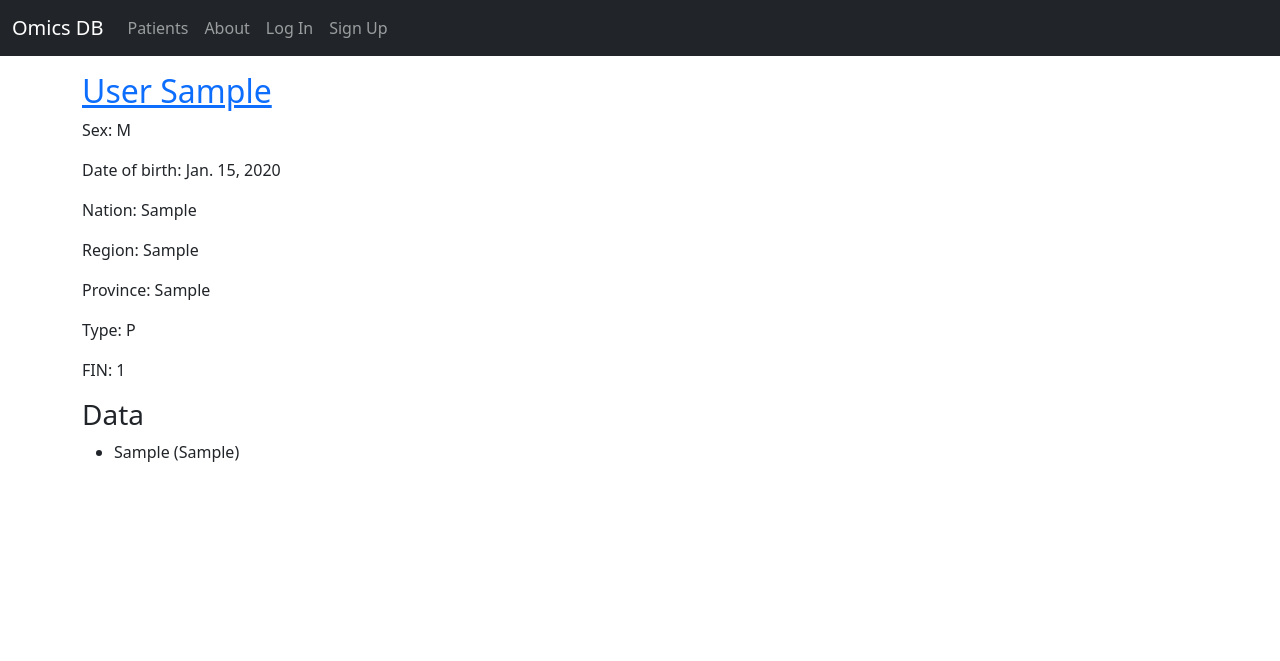
After one commit to Dallavilla-Tiziano/omics_portal, a Django app: page /patients/00000000-0000-0000-0000-000000000001/ in a window 1280 px wide. The commit adds this page. Shown: the top 661 px of the page. Run offline with Django 5.2, Linux system fonts and the light colour scheme; tables that the repository leaves empty hold one stand-in row (values such as "Sample post"); parts of the project's set-up code (start-up, migrations or seed data) failed here and were passed over.

Commit message:
working on db schema

```diff
--- a/omics_portal/settings.py
+++ b/omics_portal/settings.py
@@ -50,7 +50,8 @@ INSTALLED_APPS = [
     'allauth.account',
     # Local
     'accounts.apps.AccountsConfig',
-    'pages.apps.PagesConfig'
+    'pages.apps.PagesConfig',
+    'patients.apps.PatientsConfig',
 ]
 
 MIDDLEWARE = [
--- a/omics_portal/urls.py
+++ b/omics_portal/urls.py
@@ -23,5 +23,6 @@ urlpatterns = [
     # User management
     path("accounts/", include("allauth.urls")),
     # Local apps
-    path("", include("pages.urls"))
+    path("", include("pages.urls")),
+    path("patients/", include("patients.urls")),
 ]
--- /dev/null
+++ b/patients/apps.py
@@ -0,0 +1,6 @@
+from django.apps import AppConfig
+
+
+class PatientsConfig(AppConfig):
+    default_auto_field = 'django.db.models.BigAutoField'
+    name = 'patients'
--- /dev/null
+++ b/patients/models.py
@@ -0,0 +1,52 @@
+import uuid
+from django.contrib.auth import get_user_model
+from django.db import models
+from django.urls import reverse
+
+class Patient(models.Model):
+	id = models.UUIDField(
+		primary_key = True,
+		default = uuid.uuid4,
+		editable = False
+		)
+	class Sex(models.TextChoices):
+		MAN = "M", "Man"
+		WOMAN = "W", "Woman"
+	class Patient_type(models.TextChoices):
+		PROBAND = "P", "Proband"
+		RELATIVE = "R", "Relative"
+
+	last_name = models.CharField(max_length=100)
+	first_name = models.CharField(max_length=100)
+	sex = models.CharField(
+		max_length=1,
+		choices=Sex
+		)
+	date_of_birth = models.DateField()
+	nation = models.CharField(max_length=100)
+	region = models.CharField(max_length=100)
+	province = models.CharField(max_length=100)
+	patient_type = models.CharField(
+		max_length=1,
+		choices=Patient_type
+		)
+	fin = models.PositiveIntegerField()
+
+	def __str__(self):
+		return self.last_name
+
+	def get_absolute_url(self):
+		return reverse("patient_detail", args=[str(self.id)])
+
+class Data(models.Model):
+	patient = models.ForeignKey(
+		Patient,
+		on_delete=models.CASCADE,
+		related_name="data",
+		)
+
+	type = models.CharField(max_length=100)
+	location = models.CharField(max_length=100)
+
+	def __str__(self):
+		return self.type
--- /dev/null
+++ b/patients/urls.py
@@ -0,0 +1,7 @@
+from django.urls import path
+from .views import PatientListView, PatientDetailView
+
+urlpatterns = [
+	path("", PatientListView.as_view(), name="patient_list"),
+	path("<uuid:pk>/", PatientDetailView.as_view(), name="patient_detail"),
+]
--- /dev/null
+++ b/patients/views.py
@@ -0,0 +1,13 @@
+from django.shortcuts import render
+from django.views.generic import ListView, DetailView
+from .models import Patient
+
+class PatientListView(ListView):
+	model = Patient
+	context_object_name = "patient_list"
+	template_name = "patients/patient_list.html"
+
+class PatientDetailView(DetailView):
+	model = Patient
+	context_object_name = "patient"
+	template_name = "patients/patient_detail.html"
--- a/templates/_base.html
+++ b/templates/_base.html
@@ -18,6 +18,9 @@
       </button>
       <div class="collapse navbar-collapse" id="navbarCollapse">
         <ul class="navbar-nav me-auto mb-2 mb-md-0">
+          <li class="nav-item">
+            <a class="nav-link" href="{% url 'patient_list' %}">Patients</a>
+          </li>
           <li class="nav-item">
             <a class="nav-link" href="{% url 'about' %}">About</a>
           </li>
--- /dev/null
+++ b/templates/patients/patient_detail.html
@@ -0,0 +1,24 @@
+{% extends "_base.html" %}
+
+{% block title %}{{ patient.last_name }} {{ patient.first_name }}{% endblock title %}
+
+{% block content %}
+  <div class="patient-detail">
+    <h2><a href="">{{ patient.last_name }} {{ patient.first_name }}</a></h2>
+    <p>Sex: {{ patient.sex }}</p>
+    <p>Date of birth: {{ patient.date_of_birth }}</p>
+    <p>Nation: {{ patient.nation }}</p>
+    <p>Region: {{ patient.region }}</p>
+    <p>Province: {{ patient.province }}</p>
+    <p>Type: {{ patient.patient_type }}</p>
+    <p>FIN: {{ patient.fin }}</p>
+    <div>
+      <h3>Data</h3>
+      <ul>
+        {% for data in patient.data.all  %}
+        <li>{{data.type}} ({{data.location}})</li>
+        {% endfor %}
+      </ul>
+    </div>
+  </div>
+{% endblock content %}
```
Also changed, not shown: accounts/admin.py (+7 -0 lines), patients/admin.py (added, +13 -0 lines), patients/tests.py (added, +34 -0 lines), templates/patients/patient_list.html (added, +11 -0 lines), patients/__init__.py (added), patients/migrations/0001_initial.py (added), patients/migrations/0002_data.py (added), patients/migrations/__init__.py (added).
